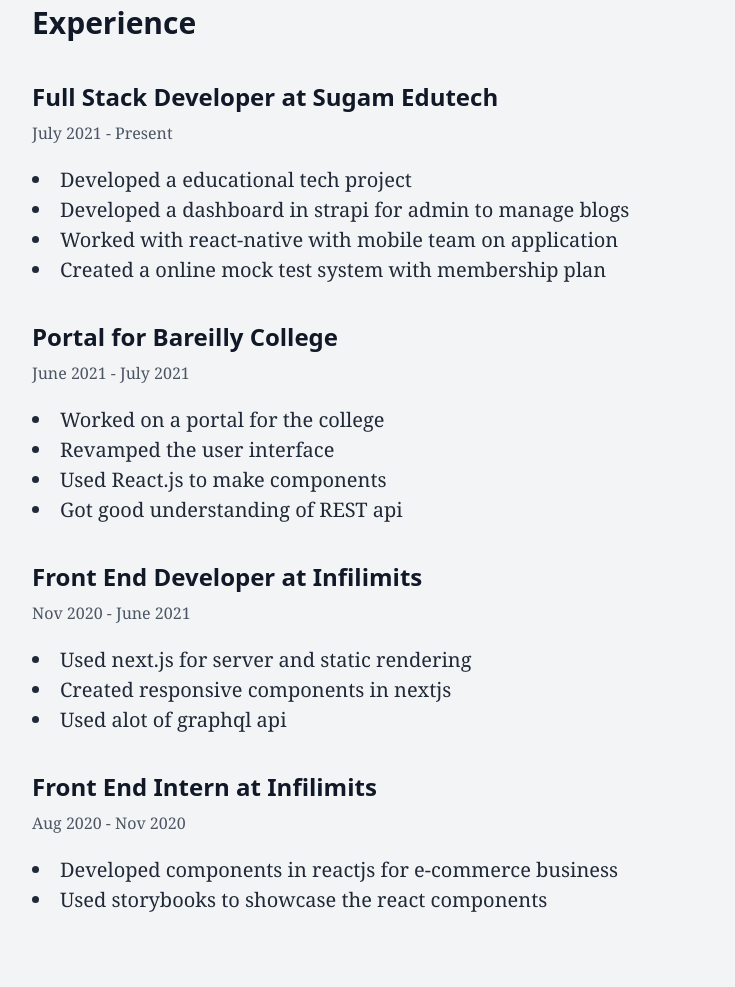
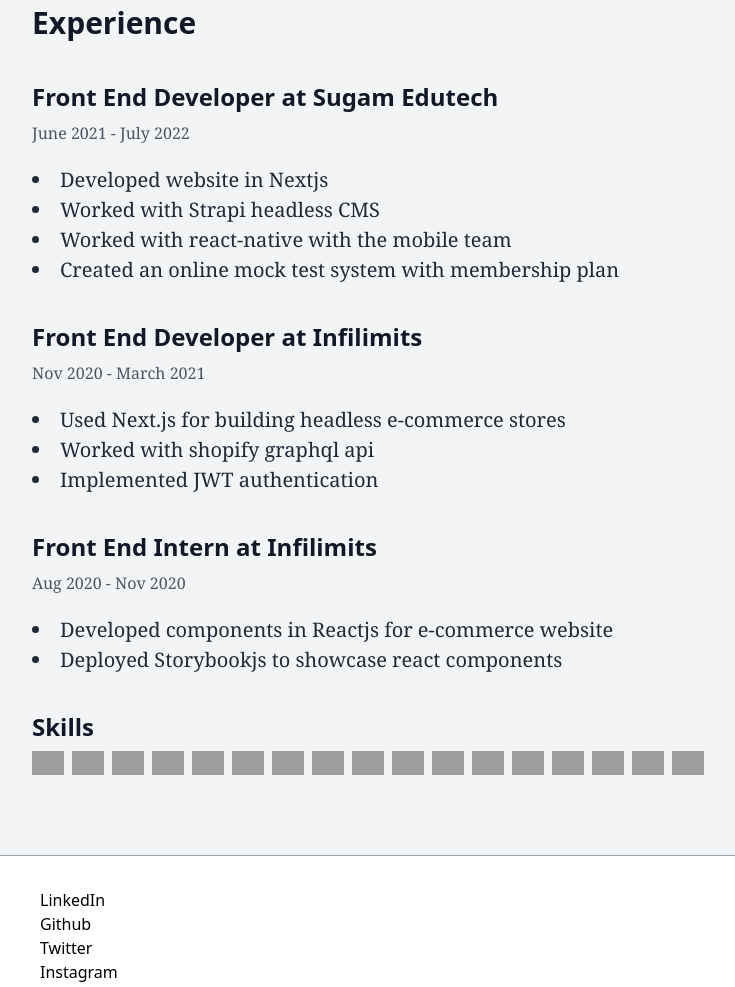
Before and after one commit to pulkitgangwar/pulkitgangwar, a plain HTML site: page index.html in a window 1280 px wide. Shown: the part 401-1388 px from the top of the page, without its empty margins (248-983 px from the left). Drawn offline with nearby package versions, Linux system fonts and the light colour scheme; grey boxes are pictures that could not be loaded.

Commit message:
updated content for website

```diff
--- a/index.html
+++ b/index.html
@@ -126,20 +126,20 @@
             <h1
               class="font-bold font-sans break-normal text-gray-900 pt-2 pb-2 text-2xl md:text-2xl"
             >
-              Full Stack Developer at Sugam Edutech
+              Front End Developer at Sugam Edutech
             </h1>
             <p class="text-sm md:text-base font-normal text-gray-600">
-              July 2021 - Present
+              June 2021 - July 2022
             </p>
           </div>
           <ul class="list-disc list-inside">
-            <li>Developed a educational tech project</li>
-            <li>Developed a dashboard in strapi for admin to manage blogs</li>
-            <li>Worked with react-native with mobile team on application</li>
-            <li>Created a online mock test system with membership plan</li>
+            <li>Developed website in Nextjs</li>
+            <li>Worked with Strapi headless CMS</li>
+            <li>Worked with react-native with the mobile team</li>
+            <li>Created an online mock test system with membership plan</li>
           </ul>
         </div>
-        <div class="pb-7">
+        <!-- <div class="pb-7">
           <div class="pb-5">
             <h1
               class="font-bold font-sans break-normal text-gray-900 pt-2 pb-2 text-2xl md:text-2xl"
@@ -156,7 +156,7 @@
             <li>Used React.js to make components</li>
             <li>Got good understanding of REST api</li>
           </ul>
-        </div>
+        </div> -->
         <div class="pb-7">
           <div class="pb-5">
             <h1
@@ -165,16 +165,16 @@
               Front End Developer at Infilimits
             </h1>
             <p class="text-sm md:text-base font-normal text-gray-600">
-              Nov 2020 - June 2021
+              Nov 2020 - March 2021
             </p>
           </div>
           <ul class="list-disc list-inside">
-            <li>Used next.js for server and static rendering</li>
-            <li>Created responsive components in nextjs</li>
-            <li>Used alot of graphql api</li>
+            <li>Used Next.js for building headless e-commerce stores</li>
+            <li>Worked with shopify graphql api</li>
+            <li>Implemented JWT authentication</li>
           </ul>
         </div>
-        <div>
+        <div class="pb-7">
           <div class="pb-5">
             <h1
               class="font-bold font-sans break-normal text-gray-900 pt-2 pb-2 text-2xl md:text-2xl"
@@ -186,9 +186,151 @@
             </p>
           </div>
           <ul class="list-disc list-inside">
-            <li>Developed components in reactjs for e-commerce business</li>
-            <li>Used storybooks to showcase the react components</li>
+            <li>Developed components in Reactjs for e-commerce website</li>
+            <li>Deployed Storybookjs to showcase react components</li>
           </ul>
+        </div>
+
+        <div>
+          <h1 class="font-bold font-sans break-normal text-gray-900 pt-2 pb-2 text-2xl md:text-2xl">Skills</h1>
+          <div class="flex flex-wrap gap-2">
+            <a
+              href="https://github.com/pulkitgangwar?tab=repositories&q=&type=&language=javascript&sort="
+            >
+              <img
+                width="32px"
+                src="https://raw.githubusercontent.com/rahulbanerjee26/githubAboutMeGenerator/main/icons/javascript.svg"
+              />
+            </a>
+            <a
+              href="https://github.com/pulkitgangwar?tab=repositories&q=&type=&language=typescript&sort="
+            >
+              <img
+                width="32px"
+                src="https://raw.githubusercontent.com/rahulbanerjee26/githubAboutMeGenerator/main/icons/typescript.svg"
+              />
+            </a>
+            <a
+              href="https://github.com/pulkitgangwar?tab=repositories&q=&type=&language=css&sort="
+            >
+              <img
+                width="32px"
+                src="https://raw.githubusercontent.com/rahulbanerjee26/githubAboutMeGenerator/main/icons/css.svg"
+              />
+            </a>
+            <a
+              href="https://github.com/pulkitgangwar?tab=repositories&q=&type=&language=html&sort="
+            >
+              <img
+                width="32px"
+                src="https://raw.githubusercontent.com/rahulbanerjee26/githubAboutMeGenerator/main/icons/html.svg"
+              />
+            </a>
+            <a
+              href="https://github.com/pulkitgangwar?tab=repositories&q=&type=&language=reactjs&sort="
+            >
+              <img
+                width="32px"
+                src="https://raw.githubusercontent.com/rahulbanerjee26/githubAboutMeGenerator/main/icons/reactjs.svg"
+              />
+            </a>
+            <a
+              href="https://github.com/pulkitgangwar?tab=repositories&q=&type=&language=firebase&sort="
+            >
+              <img
+                width="32px"
+                src="https://raw.githubusercontent.com/rahulbanerjee26/githubAboutMeGenerator/main/icons/firebase.svg"
+              />
+            </a>
+            <a
+              href="https://github.com/pulkitgangwar?tab=repositories&q=&type=&language=nodejs&sort="
+            >
+              <img
+                width="32px"
+                src="https://raw.githubusercontent.com/rahulbanerjee26/githubAboutMeGenerator/main/icons/nodejs.svg"
+              />
+            </a>
+            <a
+              href="https://github.com/pulkitgangwar?tab=repositories&q=&type=&language=nextjs&sort="
+            >
+              <img
+                width="32px"
+                src="https://raw.githubusercontent.com/rahulbanerjee26/githubAboutMeGenerator/main/icons/nextjs.svg"
+              />
+            </a>
+            <a
+              href="https://github.com/pulkitgangwar?tab=repositories&q=&type=&language=sass&sort="
+            >
+              <img
+                width="32px"
+                src="https://raw.githubusercontent.com/rahulbanerjee26/githubAboutMeGenerator/main/icons/sass.svg"
+              />
+            </a>
+            <a
+              href="https://github.com/pulkitgangwar?tab=repositories&q=&type=&language=mongodb&sort="
+            >
+              <img
+                width="32px"
+                src="https://raw.githubusercontent.com/rahulbanerjee26/githubAboutMeGenerator/main/icons/mongodb.svg"
+              />
+            </a>
+            <a
+              href="https://github.com/pulkitgangwar?tab=repositories&q=&type=&language=postgresql&sort="
+            >
+              <img
+                width="32px"
+                src="https://raw.githubusercontent.com/rahulbanerjee26/githubAboutMeGenerator/main/icons/postgresql.svg"
+              />
+            </a>
+            <a
+              href="https://github.com/pulkitgangwar?tab=repositories&q=&type=&language=redis&sort="
+            >
+              <img
+                width="32px"
+                src="https://raw.githubusercontent.com/rahulbanerjee26/githubAboutMeGenerator/main/icons/redis.svg"
+              />
+            </a>
+            <a
+              href="https://github.com/pulkitgangwar?tab=repositories&q=&type=&language=graphql&sort="
+            >
+              <img
+                width="32px"
+                src="https://raw.githubusercontent.com/rahulbanerjee26/githubAboutMeGenerator/main/icons/graphql.svg"
+              />
+            </a>
+            <a
+              href="https://github.com/pulkitgangwar?tab=repositories&q=&type=&language=tailwind&sort= "
+            >
+              <img
+                width="32px"
+                src="https://raw.githubusercontent.com/rahulbanerjee26/githubAboutMeGenerator/main/icons/tailwind.svg"
+              />
+            </a>
+            <a
+              href="https://github.com/pulkitgangwar?tab=repositories&q=&type=&language=linux&sort="
+            >
+              <img
+                width="32px"
+                src="https://raw.githubusercontent.com/rahulbanerjee26/githubAboutMeGenerator/main/icons/linux.svg"
+              />
+            </a>
+            <a
+              href="https://github.com/pulkitgangwar?tab=repositories&q=&type=&language=nginx&sort="
+            >
+              <img
+                width="32px"
+                src="https://raw.githubusercontent.com/rahulbanerjee26/githubAboutMeGenerator/main/icons/nginx.svg"
+              />
+            </a>
+            <a
+              href="https://github.com/pulkitgangwar?tab=repositories&q=&type=&language=mysql&sort="
+            >
+              <img
+                width="32px"
+                src="https://raw.githubusercontent.com/rahulbanerjee26/githubAboutMeGenerator/main/icons/mysql.svg"
+              />
+            </a>
+          </div>
         </div>
       </div>
     </div>
```
